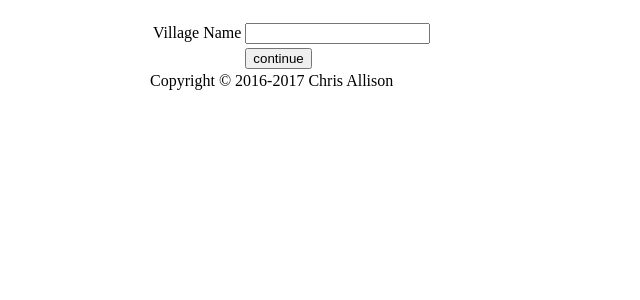
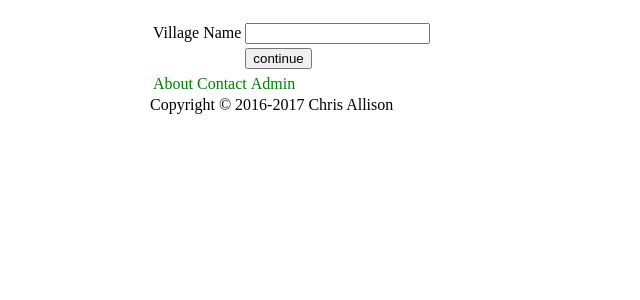
Before and after one commit to ccdale/villagehall, a PHP site: page / in a window 1280 px wide. Shown: the part 47-347 px from the top of the page, without its empty margins (0-640 px from the left). Run offline with PHP 8.4, Linux system fonts and the light colour scheme.

Commit message:
added links to footer

```diff
--- a/app/villagehall-footer.php
+++ b/app/villagehall-footer.php
@@ -3,7 +3,7 @@
  * vim: set expandtab tabstop=4 shiftwidth=2 softtabstop=4 foldmethod=marker:
  *
  * Started: Tuesday 21 February 2017, 06:02:54
- * Last Modified: Saturday 25 March 2017, 13:19:56
+ * Last Modified: Saturday 26 August 2017, 07:49:28
  *
  * Copyright © 2017 Chris Allison <chris.charles.allison+vh@gmail.com>
  *
@@ -27,9 +27,23 @@
  * close the container div
  */
 $bfooter="\n</div>\n";
+$about=new ALink(array("a"=>21),"About");
+$contact=new ALink(array("a"=>22),"Contact");
+$admin=new Alink(array("z"=>"admin","a"=>99),"Admin");
+$td=new Tag("td",$about->makeLink());
+$row=$td->makeTag();
+$td=new Tag("td",$contact->makeLink());
+$row.=$td->makeTag();
+$td=new Tag("td",$admin->makeLink());
+$row.=$td->makeTag();
+$tr=new Tag("tr",$row);
+$row=$tr->makeTag();
+$table=new Tag("table",$row,array("border"=>0));
+$tag=new Tag("div",$table->makeTag());
+$links=$tag->makeTag();
 $footcontent="Copyright © 2016-" . date("Y") . " Chris Allison";
 $tag=new Tag("div",$footcontent);
 $footcontent=$tag->makeTag();
-$tmp=new Tag("footer",$footcontent,array("class"=>"container bg-4 text-center"));
+$tmp=new Tag("footer",$links . $footcontent,array("class"=>"container bg-4 text-center"));
 $bfooter.=$tmp->makeTag();
 ?>
```
